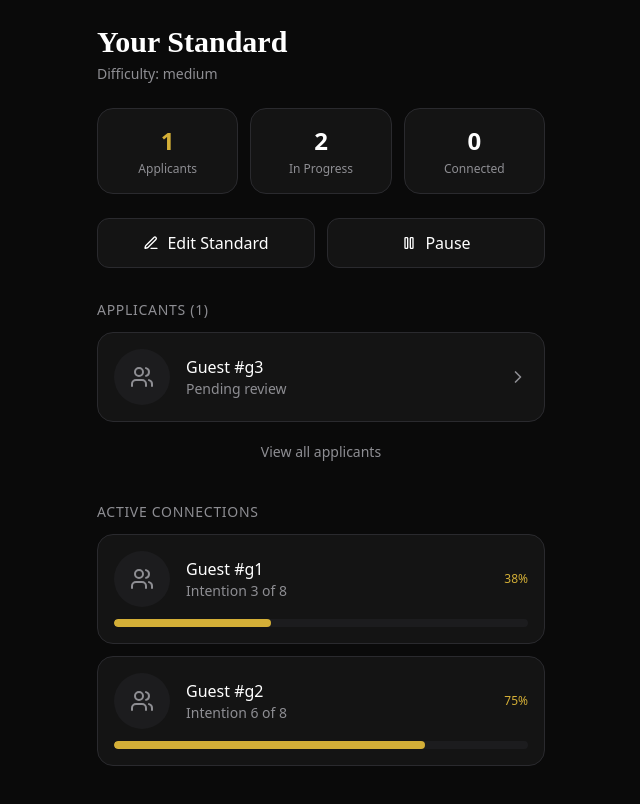
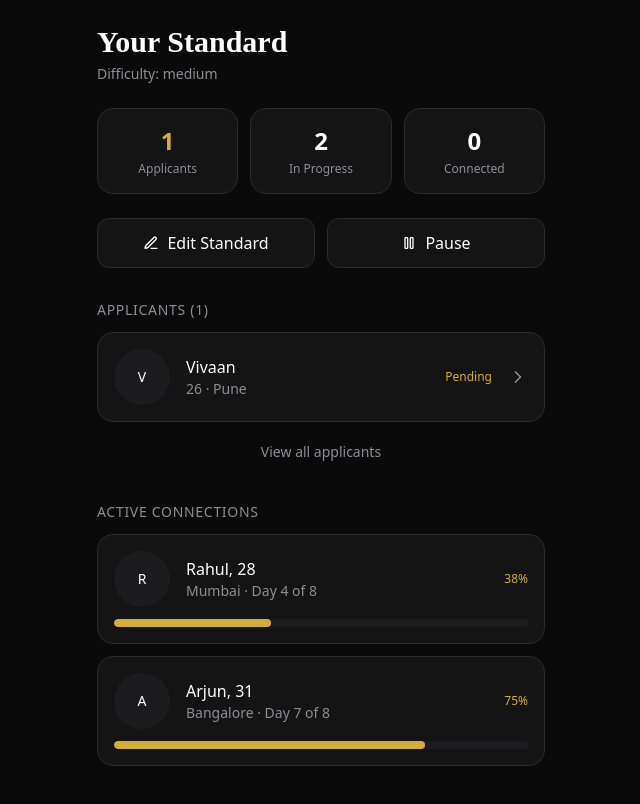
Before and after one commit to patrickabrahamprince/greenflag, a Next.js app: page /your-standards in a window 1280 px wide. Shown: the top 804 px of the page, without its empty margins (319-959 px from the left). Built offline with nearby package versions, Linux system fonts and the light colour scheme; no server answers.

Commit message:
fix flow: add interested_in preference + clean mock data

```diff
--- a/app/(host)/your-standards/page.tsx
+++ b/app/(host)/your-standards/page.tsx
@@ -3,8 +3,8 @@
 import { useState } from 'react';
 import { useRouter } from 'next/navigation';
 import { cn } from '@/lib/utils';
-import { Plus, Users, Clock, Check, Edit3, Pause, ChevronRight } from 'lucide-react';
-import type { Standard, Connection } from '@/types';
+import { Plus, Users, Edit3, Pause, ChevronRight } from 'lucide-react';
+import type { Standard } from '@/types';
 
 const MOCK_STANDARD: Standard = {
   id: '1',
@@ -15,55 +15,29 @@ const MOCK_STANDARD: Standard = {
   created_at: '2026-06-01T00:00:00Z',
 };
 
-const MOCK_CONNECTIONS: Connection[] = [
-  {
-    id: 'c1',
-    test_id: 't1',
-    guest_id: 'g1',
-    host_id: 'host1',
-    status: 'active',
-    tasks_completed: 3,
-    expires_at: '2026-07-01T00:00:00Z',
-    created_at: '2026-06-10T00:00:00Z',
-  },
-  {
-    id: 'c2',
-    test_id: 't2',
-    guest_id: 'g2',
-    host_id: 'host1',
-    status: 'active',
-    tasks_completed: 6,
-    expires_at: '2026-07-05T00:00:00Z',
-    created_at: '2026-06-12T00:00:00Z',
-  },
-  {
-    id: 'c3',
-    test_id: 't3',
-    guest_id: 'g3',
-    host_id: 'host1',
-    status: 'pending',
-    tasks_completed: 0,
-    expires_at: '2026-07-10T00:00:00Z',
-    created_at: '2026-06-15T00:00:00Z',
-  },
+const MOCK_CONNECTIONS = [
+  { id: 'c1', test_id: 't1', guest_name: 'Rahul', guest_age: 28, guest_city: 'Mumbai', status: 'active' as const, tasks_completed: 3, expires_at: '2026-07-01T00:00:00Z', created_at: '2026-06-10T00:00:00Z' },
+  { id: 'c2', test_id: 't2', guest_name: 'Arjun', guest_age: 31, guest_city: 'Bangalore', status: 'active' as const, tasks_completed: 6, expires_at: '2026-07-05T00:00:00Z', created_at: '2026-06-12T00:00:00Z' },
+  { id: 'c3', test_id: 't3', guest_name: 'Vivaan', guest_age: 26, guest_city: 'Pune', status: 'pending' as const, tasks_completed: 0, expires_at: '2026-07-10T00:00:00Z', created_at: '2026-06-15T00:00:00Z' },
 ];
 
-function ApplicantCard({ connection }: { connection: Connection }) {
+function ApplicantCard({ connection }: { connection: any }) {
   return (
     <div className="card flex items-center gap-4 animate-fade-in">
       <div className="w-14 h-14 rounded-full bg-surface-light flex items-center justify-center text-muted shrink-0">
-        <Users className="w-6 h-6" />
+        <span className="text-sm font-medium text-white">{connection.guest_name?.charAt(0)}</span>
       </div>
       <div className="flex-1 min-w-0">
-        <p className="font-medium text-white">Guest #{connection.guest_id.slice(-4)}</p>
-        <p className="text-sm text-muted">Pending review</p>
+        <p className="font-medium text-white">{connection.guest_name}</p>
+        <p className="text-sm text-muted">{connection.guest_age} &middot; {connection.guest_city}</p>
       </div>
+      <span className="text-xs text-gold">Pending</span>
       <ChevronRight className="w-5 h-5 text-muted" />
     </div>
   );
 }
 
-function ActiveConnectionCard({ connection }: { connection: Connection }) {
+function ActiveConnectionCard({ connection }: { connection: any }) {
   const total = 8;
   const progress = connection.tasks_completed;
   const pct = Math.round((progress / total) * 100);
@@ -72,19 +46,16 @@ function ActiveConnectionCard({ connection }: { connection: Connection }) {
     <div className="card animate-fade-in">
       <div className="flex items-center gap-4 mb-3">
         <div className="w-14 h-14 rounded-full bg-surface-light flex items-center justify-center text-muted shrink-0">
-          <Users className="w-6 h-6" />
+          <span className="text-sm font-medium text-white">{connection.guest_name?.charAt(0)}</span>
         </div>
         <div className="flex-1 min-w-0">
-          <p className="font-medium text-white">Guest #{connection.guest_id.slice(-4)}</p>
-          <p className="text-sm text-muted">Intention {progress} of {total}</p>
+          <p className="font-medium text-white">{connection.guest_name}, {connection.guest_age}</p>
+          <p className="text-sm text-muted">{connection.guest_city} &middot; Day {Math.min(progress + 1, 8)} of 8</p>
         </div>
         <span className="text-xs font-medium text-gold">{pct}%</span>
       </div>
       <div className="w-full h-2 bg-surface-light rounded-full overflow-hidden">
-        <div
-          className="h-full bg-gold rounded-full transition-all duration-700 ease-out"
-          style={{ width: `${pct}%` }}
-        />
+        <div className="h-full bg-gold rounded-full transition-all duration-700 ease-out" style={{ width: `${pct}%` }} />
       </div>
     </div>
   );
```
Also changed, not shown: app/(auth)/onboard/page.tsx (+83 -53 lines).
